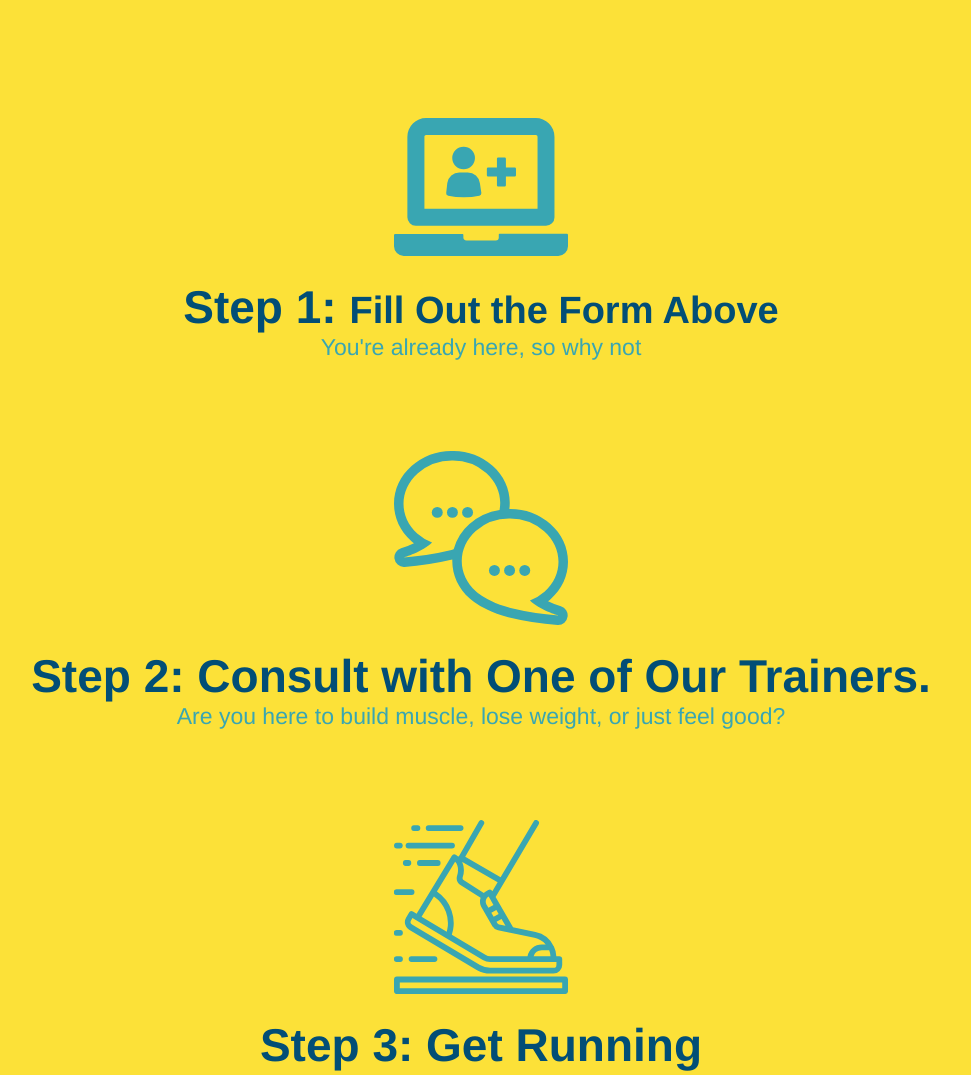
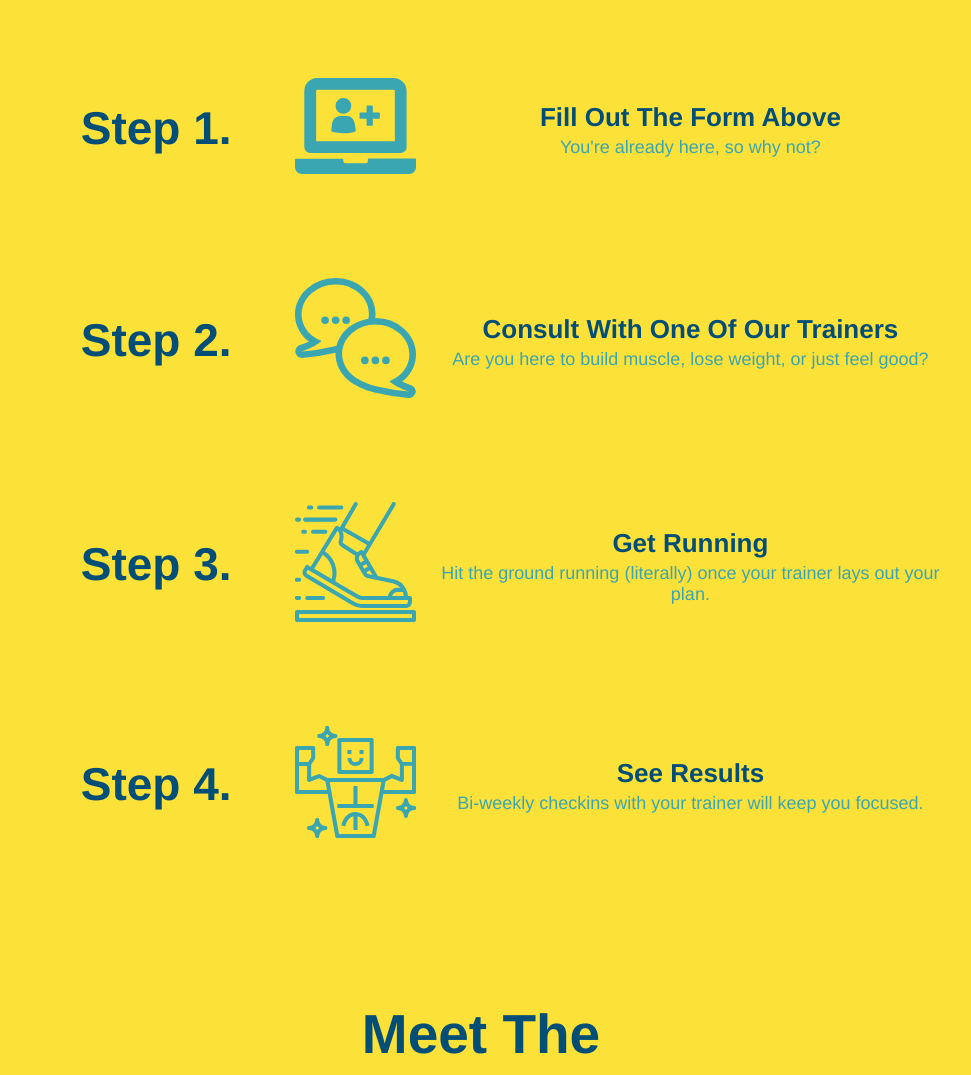
Before and after one commit to tarequem/runbuddy, a plain HTML site: page index.html in a window 1280 px wide. Shown: the part 1360-2435 px from the top of the page, without its empty margins (159-1130 px from the left). Drawn offline with Linux system fonts and the light colour scheme.

Commit message:
add flexbox to the steps

```diff
--- a/assets/css/style.css
+++ b/assets/css/style.css
@@ -204,33 +204,59 @@ section {
     background: #fce138;
 }
 
-.steps div {
-    margin-bottom: 80px;
+.step {
+    margin: 50px auto;
+    padding-bottom: 50px;
+    width: 80%;
+    border-bottom: 1pxp solid #39a6b2;
+    display: flex;
+    flex-wrap: wrap;
+    align-items: center;
+    justify-content: space-between;
 
 }
 
-.steps img {
-    width: 15%;
-    margin: 10px 0;
+.step-info {
+    flex: 2 70%;
+    display: flex;
+    flex-wrap: wrap;
+    align-items: center;
 
 }
 
-.steps h3 {
+.step h3 {
     color: #024e76;
     font-size: 46px;
-    margin-top: 10px;
+    flex: 1 30%;
 
 }
 
-.steps p {
-    color: #39a6b2;
-    font-size: 23px;
+.step-text {
+    flex: 12;
 
 }
 
-.steps span {
-    font-size: 38px;
+.step-text p {
+    color: #39a6b2;
+    font-size: 18px;
 
+}
+
+.step-text h4 {
+    font-size: 26px;
+    line-height: 1.5;
+    color: #024e76;
+
+}
+
+.step-img {
+    flex: 1 12%;
+    margin-right: 20px;
+
+}
+
+.step-img img {
+    max-width: 100%;
 }
 
 .trainers {
--- a/index.html
+++ b/index.html
@@ -97,32 +97,58 @@
        <!--"What You Do" section-->
        <section id="what-you-do" class="steps">
         <div class="flex-row">
-            <h2 class="section-title secondary-border">What You Do</h2>
+            <h2 class="section-title secondary-border">
+                What You Do
+            </h2>
         </div>
-           <div>
-               <!--insert this img element. resize them in stle.css-->
+        <div class="step">
+            <h3>Step 1.</h3>
+            <div class="step-info">
+                <div class="step-img">
                     <img src="./assets/images/step-1.svg" alt="" />
-               <h3>Step 1: <span>Fill Out the Form Above</span></h3>
-               <p>You're already here, so why not</p>
                 </div>
-
-           <div>
+                <div class="step-text">
+                    <h4>Fill Out The Form Above</h4>
+                    <p>You're already here, so why not?</p>
+                </div>
+            </div>
+        </div>
+        <div class="step">
+            <h3>Step 2.</h3>
+            <div class="step-info">
+                <div class="step-img">
                     <img src="./assets/images/step-2.svg" alt="" />
-               <h3>Step 2: Consult with One of Our Trainers.</h3>
+                </div>
+                <div class="step-text">
+                    <h4>Consult With One Of Our Trainers</h4>
                     <p>Are you here to build muscle, lose weight, or just feel good?</p>
                 </div>
-
-           <div>
+            </div>
+        </div>
+        <div class="step">
+            <h3>Step 3.</h3>
+            <div class="step-info">
+                <div class="step-img">
                     <img src="./assets/images/step-3.svg" alt="" />
-               <h3>Step 3: Get Running</h3>
+                </div>
+                <div class="step-text">
+                    <h4>Get Running</h4>
                     <p>Hit the ground running (literally) once your trainer lays out your plan.</p>
                 </div>
-           <div>
+            </div>
+        </div>
+        <div class="step">
+            <h3>Step 4.</h3>
+            <div class="step-info">
+                <div class="step-img">
                     <img src="./assets/images/step-4.svg" alt="" />
-               <h3>Step 4: See Results</h3>
-               <p>Bi-weekly checkins with your trainer will keep you focused</p>
                 </div>
-       </section>
+                <div class="step-text">
+                    <h4>See Results</h4>
+                    <p>Bi-weekly checkins with your trainer will keep you focused.</p>
+                </div>
+            </div>
+        </div>
 
        <!--"meet the trainers" section-->
         <section id="your-trainers" class="trainers">
```
Lines whose indentation alone changed are shown as unchanged.
